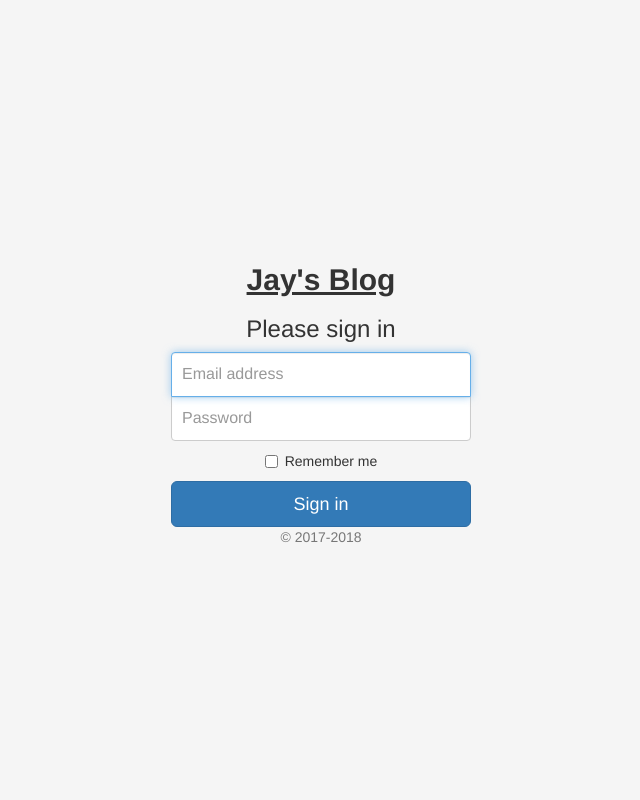
After one commit to jaykhedekar7/flask-blog, a Flask app: page /dashboard in a window 1280 px wide. The commit adds this page. Shown: the whole page, without its empty margins (319-959 px from the left). Run offline with Flask 2, Linux system fonts and the light colour scheme; some libraries are stand-ins or nearby versions.

Commit message:
Added a login page for dashboard

```diff
--- a/main.py
+++ b/main.py
@@ -38,12 +38,17 @@ class Posts(db.Model):
 @app.route('/')
 def home():
     #Fileter_by query is not needed.
-    posts = Posts.query.filter_by().all()
+    posts = Posts.query.filter_by().all()[0:params['num_of_pos']]
     return render_template('index.html', params=params, posts=posts)
 
 @app.route('/about')
 def about():
     return render_template('about.html', params=params)
+
+@app.route('/dashboard')
+def dashboard():
+    return render_template('login.html', params=params)
+
 
 @app.route('/contact', methods = ['GET', 'POST'])
 def contact():
--- /dev/null
+++ b/static/css/signin.css
@@ -0,0 +1,49 @@
+html,
+body {
+  height: 100%;
+}
+
+body {
+  display: -ms-flexbox;
+  display: -webkit-box;
+  display: flex;
+  -ms-flex-align: center;
+  -ms-flex-pack: center;
+  -webkit-box-align: center;
+  align-items: center;
+  -webkit-box-pack: center;
+  justify-content: center;
+  padding-top: 40px;
+  padding-bottom: 40px;
+  background-color: #f5f5f5;
+}
+
+.form-signin {
+  width: 100%;
+  max-width: 330px;
+  padding: 15px;
+  margin: 0 auto;
+}
+.form-signin .checkbox {
+  font-weight: 400;
+}
+.form-signin .form-control {
+  position: relative;
+  box-sizing: border-box;
+  height: auto;
+  padding: 10px;
+  font-size: 16px;
+}
+.form-signin .form-control:focus {
+  z-index: 2;
+}
+.form-signin input[type="email"] {
+  margin-bottom: -1px;
+  border-bottom-right-radius: 0;
+  border-bottom-left-radius: 0;
+}
+.form-signin input[type="password"] {
+  margin-bottom: 10px;
+  border-top-left-radius: 0;
+  border-top-right-radius: 0;
+}
--- a/templates/index.html
+++ b/templates/index.html
@@ -32,7 +32,7 @@
               {{ post.title }}
             </h2>
             <h3 class="post-subtitle">
-              {{ post.content[0:80]}}
+              {{ post.content[0:120]}}
             </h3>
           </a>
           <p class="post-meta">Posted by
--- a/templates/layout.html
+++ b/templates/layout.html
@@ -11,6 +11,7 @@
   <!-- Bootstrap core CSS -->
   <link href="{{url_for('static', filename='vendor/bootstrap/css/bootstrap.min.css') }}" rel="stylesheet">
 
+
   <!-- Custom fonts for this template -->
   <link href="{{url_for('static', filename='vendor/fontawesome-free/css/all.min.css') }}" rel="stylesheet" type="text/css">
   <link href='https://fonts.googleapis.com/css?family=Lora:400,700,400italic,700italic' rel='stylesheet' type='text/css'>
@@ -18,6 +19,8 @@
 
   <!-- Custom styles for this template -->
   <link href="{{url_for('static', filename='css/clean-blog.min.css') }}" rel="stylesheet">
+
+
 </head>
 
 <body>
--- /dev/null
+++ b/templates/login.html
@@ -0,0 +1,37 @@
+
+<!doctype html>
+<html lang="en">
+  <head>
+    <meta charset="utf-8">
+    <meta name="viewport" content="width=device-width, initial-scale=1, shrink-to-fit=no">
+    <meta name="description" content="">
+    <meta name="author" content="">
+    <link rel="icon" href="/docs/4.0/assets/img/favicons/favicon.ico">
+
+    <title>Signin Template for Bootstrap</title>
+
+
+    <!-- Bootstrap core CSS -->
+    <link rel="stylesheet" href="https://maxcdn.bootstrapcdn.com/bootstrap/3.3.7/css/bootstrap.min.css" integrity="sha384-BVYiiSIFeK1dGmJRAkycuHAHRg32OmUcww7on3RYdg4Va+PmSTsz/K68vbdEjh4u" crossorigin="anonymous">
+    <!-- Custom styles for this template -->
+    <link href="{{url_for('static', filename='css/signin.css') }}" rel="stylesheet">
+  </head>
+
+  <body class="text-center">
+    <form class="form-signin">
+      <h2><b><u>{{params['blog_name']}}</u></u></b></h2>
+      <h1 class="h3 mb-3 font-weight-normal">Please sign in</h1>
+      <label for="inputEmail" class="sr-only">Email address</label>
+      <input type="email" id="inputEmail" class="form-control" placeholder="Email address" required autofocus>
+      <label for="inputPassword" class="sr-only">Password</label>
+      <input type="password" id="inputPassword" class="form-control" placeholder="Password" required>
+      <div class="checkbox mb-3">
+        <label>
+          <input type="checkbox" value="remember-me"> Remember me
+        </label>
+      </div>
+      <button class="btn btn-lg btn-primary btn-block" type="submit">Sign in</button>
+      <p class="mt-5 mb-3 text-muted">&copy; 2017-2018</p>
+    </form>
+  </body>
+</html>
```
